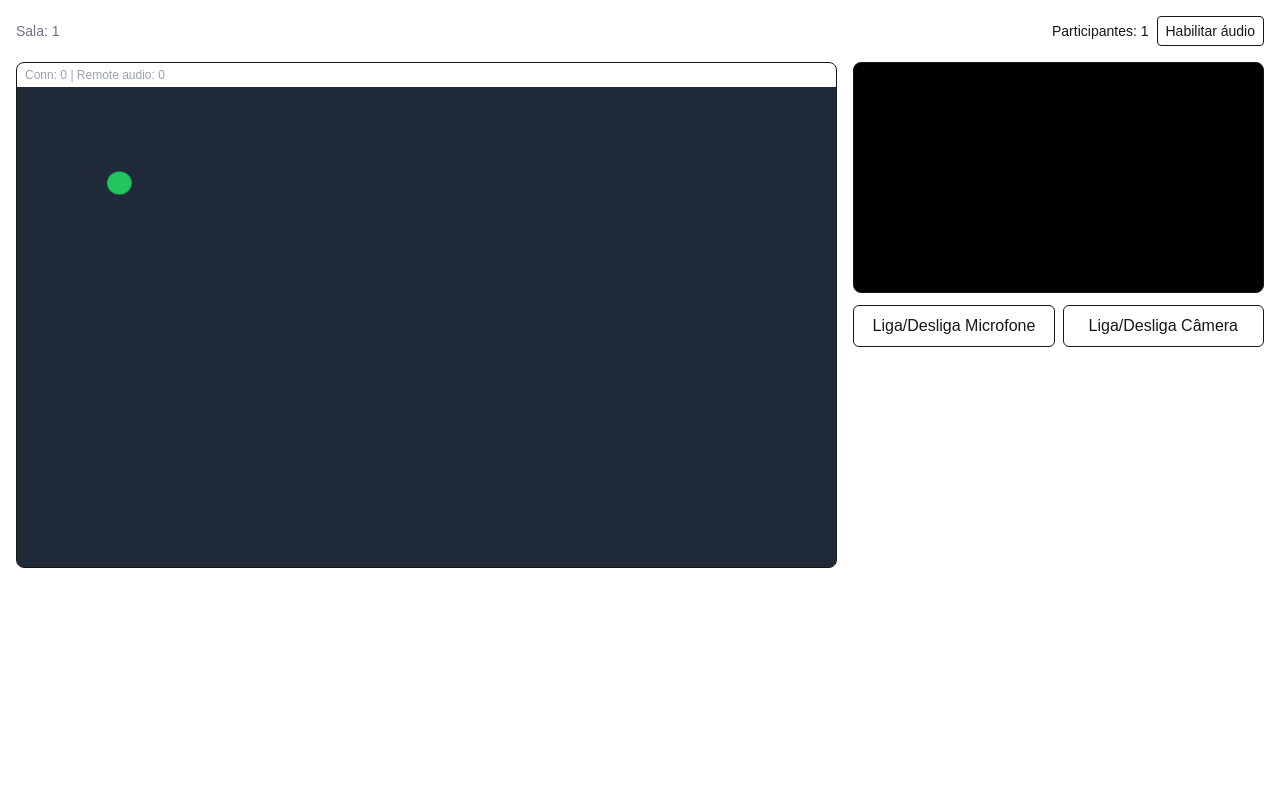
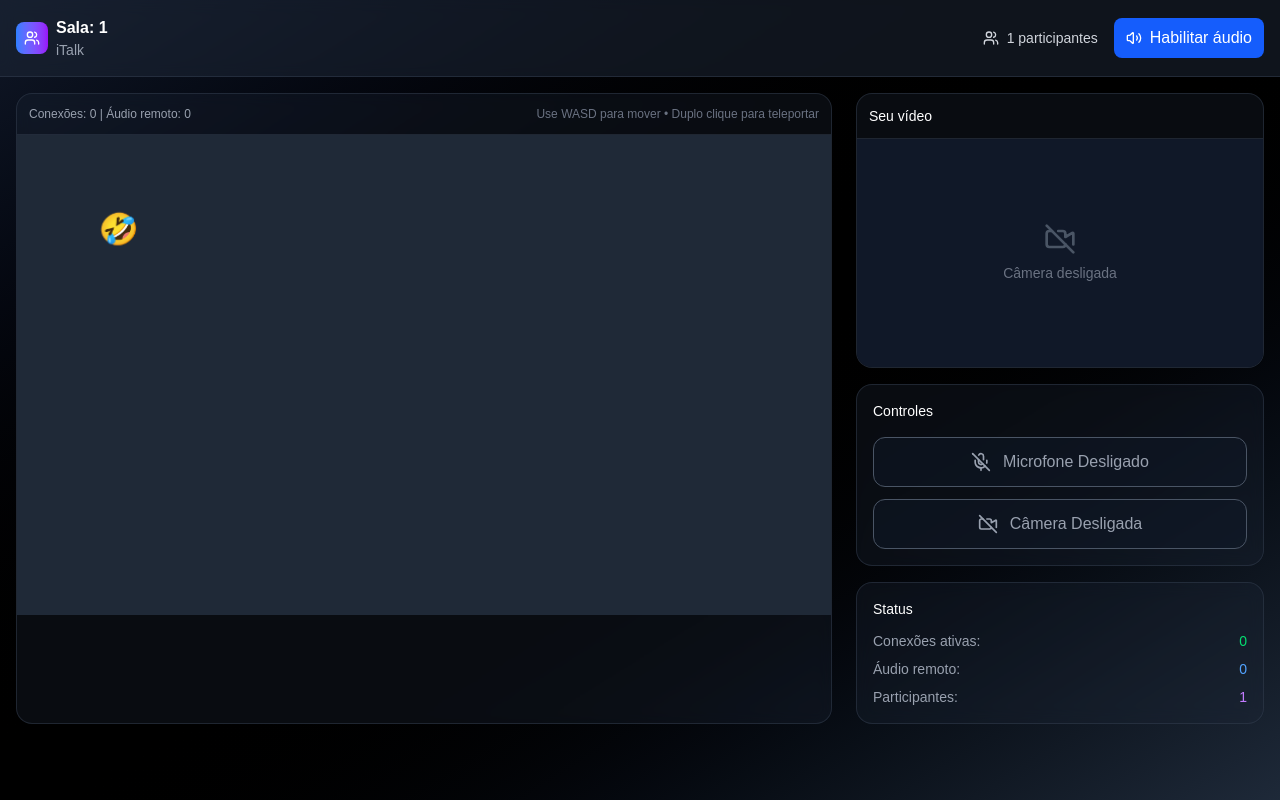
Before and after one commit to VituSuperMEg/italk, a Next.js app: page /room/1 in a window 1280 px wide. Built offline with nearby package versions, Linux system fonts and the light colour scheme; no server answers.

Commit message:
alterando o layout: da room

```diff
--- a/src/app/room/[roomId]/page.tsx
+++ b/src/app/room/[roomId]/page.tsx
@@ -1,9 +1,16 @@
 "use client";
-import { useEffect, useMemo, useRef, useState } from "react";
+import { useCallback, useEffect, useMemo, useRef, useState } from "react";
 import { useParams, useSearchParams } from "next/navigation";
 import { io, Socket } from "socket.io-client";
+import { Mic, MicOff, Video, VideoOff, Users, Volume2 } from "lucide-react";
 
 type Peer = { id: string; displayName: string };
+
+const emojis = ["😀", "😃", "😄", "😁", "😆", "😅", "🤣", "😂", "🙂", "🙃", "😉", "😊", "😇", "🥰", "😍", "🤩", "😘", "😗", "😚", "😙", "😋", "😛", "😜", "🤪", "😝", "🤑", "🤗", "🤭", "🤫", "🤔", "🤐", "🤨", "😐", "😑", "😶", "😏", "😒", "🙄", "😬", "🤥", "😌", "😔", "😪", "🤤", "😴", "😷", "🤒", "🤕", "🤢", "🤮", "🤧", "🥵", "🥶", "🥴", "😵", "🤯", "🤠", "🥳", "😎", "🤓", "🧐", "🤨", "🤪", "🤩", "🥰", "😍", "🤗", "🤔", "🤫", "🤭", "🤤", "😴", "😪", "😌", "😔", "😏", "😒", "🙄", "😬", "🤥", "🤐", "🤨", "😐", "😑", "😶", "😏", "😒", "🙄", "😬", "🤥", "🤐", "🤨", "😐", "😑", "😶"];
+
+const getRandomEmoji = () => {
+  return emojis[Math.floor(Math.random() * emojis.length)];
+};
 
 export default function RoomPage() {
   const { roomId } = useParams<{ roomId: string }>();
@@ -22,158 +29,28 @@ export default function RoomPage() {
   const pendingCandidates = useRef<Map<string, RTCIceCandidateInit[]>>(new Map());
   const streamRef = useRef<MediaStream | null>(null);
   const [peers, setPeers] = useState<Peer[]>([]);
-  const [readyToCall, setReadyToCall] = useState(true); // Force ready to call
+  const [readyToCall] = useState(true); // Force ready to call
   const pendingInitiate = useRef<Set<string>>(new Set());
   const [diag, setDiag] = useState<{ connected: number; remoteAudio: number }>(
     { connected: 0, remoteAudio: 0 }
   );
+  const [micEnabled, setMicEnabled] = useState(mic);
+  const [camEnabled, setCamEnabled] = useState(cam);
+  const [userEmoji, setUserEmoji] = useState("");
+  const [peerEmojis, setPeerEmojis] = useState<Map<string, string>>(new Map());
 
   // Basic movement state
   const [pos, setPos] = useState({ x: 100, y: 100 });
   const [keys, setKeys] = useState<Record<string, boolean>>({});
 
-  // Setup media - simplified
+  // Inicializar emoji do usuário
   useEffect(() => {
-    let cancelled = false;
-    navigator.mediaDevices
-      .getUserMedia({ audio: true, video: cam })
-      .then((stream) => {
-        if (cancelled) return;
-        streamRef.current = stream;
-        stream.getAudioTracks().forEach((t) => (t.enabled = !!mic));
-        stream.getVideoTracks().forEach((t) => (t.enabled = cam));
-        if (localVideoRef.current) {
-          localVideoRef.current.srcObject = stream;
-          localVideoRef.current.play().catch(() => {});
+    if (!userEmoji) {
+      setUserEmoji(getRandomEmoji());
     }
-        console.log("[client] media ready, processing pending connections");
-        // process any deferred initiations
-        if (pendingInitiate.current.size) {
-          for (const id of Array.from(pendingInitiate.current)) {
-            if (!pcByPeer.current.has(id)) createPeer(id, true);
-          }
-          pendingInitiate.current.clear();
-        }
-      })
-      .catch((e) => {
-        console.log("[client] getUserMedia failed:", e);
-        // Continue anyway - we'll try to connect without local media
-      });
-    return () => {
-      cancelled = true;
-      streamRef.current?.getTracks().forEach((t) => t.stop());
-      streamRef.current = null;
-    };
-  }, [mic, cam]);
+  }, [userEmoji]);
 
-  // Socket + signaling
-  useEffect(() => {
-    const signalUrl = process.env.NEXT_PUBLIC_SIGNAL_URL || "http://localhost:4001";
-    const socket = io(signalUrl);
-    socketRef.current = socket;
-
-    socket.on("connect", () => {
-      console.log("[client] connected to signaling server");
-      // Emit join immediately, no delay needed
-      console.log("[client] emitting join event");
-      socket.emit("join", { roomId, displayName });
-    });
-
-    // Also try to join on reconnect
-    socket.on("reconnect", () => {
-      console.log("[client] reconnected, joining room");
-      socket.emit("join", { roomId, displayName });
-    });
-
-    socket.on("peers", (list: Peer[]) => {
-      console.log("[client] received peers list:", list);
-      setPeers(list);
-      // I am the newcomer; I initiate offers to existing peers only here
-      list.forEach((p) => {
-        if (!pcByPeer.current.has(p.id)) {
-          console.log(`[client] initiating connection to peer ${p.id}, readyToCall: ${readyToCall}`);
-          if (readyToCall) {
-            console.log(`[client] calling createPeer for ${p.id}`);
-            createPeer(p.id, true);
-          } else {
-            console.log(`[client] adding ${p.id} to pending list`);
-            pendingInitiate.current.add(p.id);
-          }
-        }
-      });
-    });
-    // Existing peers should NOT initiate; they will just respond when they receive an offer
-    socket.on("peer-joined", (peer: Peer) => {
-      console.log("[client] peer joined:", peer);
-      setPeers((p) => [...p, peer]);
-    });
-    socket.on("peer-left", ({ id }: { id: string }) => {
-      setPeers((prev) => prev.filter((p) => p.id !== id));
-      const pc = pcByPeer.current.get(id);
-      pc?.close();
-      pcByPeer.current.delete(id);
-      const a = remoteAudioByPeer.current.get(id);
-      if (a) {
-        a.pause();
-        a.srcObject = null;
-        a.remove();
-      }
-      remoteAudioByPeer.current.delete(id);
-      peerPos.current.delete(id);
-    });
-
-    socket.on("signal", async ({ from, data }: { from: string; data: { sdp?: RTCSessionDescriptionInit; candidate?: RTCIceCandidateInit } }) => {
-      let pc = pcByPeer.current.get(from);
-      if (!pc) pc = createPeer(from, false);
-      if (data.sdp) {
-        if (data.sdp.type === "offer") {
-          await pc.setRemoteDescription(data.sdp);
-          const queued = pendingCandidates.current.get(from);
-          if (queued && queued.length) {
-            for (const c of queued) {
-              try { await pc.addIceCandidate(c); } catch {}
-            }
-            pendingCandidates.current.set(from, []);
-          }
-          const answer = await pc.createAnswer();
-          await pc.setLocalDescription(answer);
-          socket.emit("signal", { roomId, targetId: from, data: { sdp: pc.localDescription } });
-        } else if (data.sdp.type === "answer") {
-          if (pc.signalingState === "have-local-offer") {
-            await pc.setRemoteDescription(data.sdp);
-            const queued = pendingCandidates.current.get(from);
-            if (queued && queued.length) {
-              for (const c of queued) {
-                try { await pc.addIceCandidate(c); } catch {}
-              }
-              pendingCandidates.current.set(from, []);
-            }
-          }
-        }
-      } else if (data.candidate) {
-        if (pc.remoteDescription) {
-          try {
-            await pc.addIceCandidate(data.candidate);
-          } catch {}
-        } else {
-          const list = pendingCandidates.current.get(from) || [];
-          list.push(data.candidate);
-          pendingCandidates.current.set(from, list);
-        }
-      }
-    });
-
-    // position updates
-    socket.on("peer-pos", ({ id, x, y }: { id: string; x: number; y: number }) => {
-      peerPos.current.set(id, { x, y });
-    });
-
-    return () => {
-      socket.disconnect();
-    };
-  }, [roomId, displayName]);
-
-  function createPeer(peerId: string, isInitiator: boolean) {
+  const createPeer = useCallback((peerId: string, isInitiator: boolean) => {
     console.log(`[webrtc] creating peer connection to ${peerId}, initiator: ${isInitiator}`);
     const pc = new RTCPeerConnection({
       iceServers: [
@@ -260,7 +137,176 @@ export default function RoomPage() {
         });
     }
     return pc;
+  }, [roomId]);
+
+  // Setup media - simplified
+  useEffect(() => {
+    let cancelled = false;
+    navigator.mediaDevices
+      .getUserMedia({ audio: true, video: cam })
+      .then((stream) => {
+        if (cancelled) return;
+        streamRef.current = stream;
+        stream.getAudioTracks().forEach((t) => (t.enabled = !!mic));
+        stream.getVideoTracks().forEach((t) => (t.enabled = cam));
+        if (localVideoRef.current) {
+          localVideoRef.current.srcObject = stream;
+          localVideoRef.current.play().catch(() => {});
         }
+        console.log("[client] media ready, processing pending connections");
+        // process any deferred initiations
+        if (pendingInitiate.current.size) {
+          for (const id of Array.from(pendingInitiate.current)) {
+            if (!pcByPeer.current.has(id)) createPeer(id, true);
+          }
+          pendingInitiate.current.clear();
+        }
+      })
+      .catch((e) => {
+        console.log("[client] getUserMedia failed:", e);
+        // Continue anyway - we'll try to connect without local media
+      });
+    return () => {
+      cancelled = true;
+      streamRef.current?.getTracks().forEach((t) => t.stop());
+      streamRef.current = null;
+    };
+  }, [mic, cam, createPeer]);
+
+  // Socket + signaling
+  useEffect(() => {
+    const signalUrl = process.env.NEXT_PUBLIC_SIGNAL_URL || "http://localhost:4001";
+    const socket = io(signalUrl);
+    socketRef.current = socket;
+
+    socket.on("connect", () => {
+      console.log("[client] connected to signaling server");
+      // Emit join immediately, no delay needed
+      console.log("[client] emitting join event");
+      socket.emit("join", { roomId, displayName });
+    });
+
+    // Also try to join on reconnect
+    socket.on("reconnect", () => {
+      console.log("[client] reconnected, joining room");
+      socket.emit("join", { roomId, displayName });
+    });
+
+    socket.on("peers", (list: Peer[]) => {
+      console.log("[client] received peers list:", list);
+      setPeers(list);
+
+      // Atribuir emojis aleatórios para novos peers
+      setPeerEmojis(prev => {
+        const newMap = new Map(prev);
+        list.forEach(peer => {
+          if (!newMap.has(peer.id)) {
+            newMap.set(peer.id, getRandomEmoji());
+          }
+        });
+        return newMap;
+      });
+
+      // I am the newcomer; I initiate offers to existing peers only here
+      list.forEach((p) => {
+        if (!pcByPeer.current.has(p.id)) {
+          console.log(`[client] initiating connection to peer ${p.id}, readyToCall: ${readyToCall}`);
+          if (readyToCall) {
+            console.log(`[client] calling createPeer for ${p.id}`);
+            createPeer(p.id, true);
+          } else {
+            console.log(`[client] adding ${p.id} to pending list`);
+            pendingInitiate.current.add(p.id);
+          }
+        }
+      });
+    });
+    // Existing peers should NOT initiate; they will just respond when they receive an offer
+    socket.on("peer-joined", (peer: Peer) => {
+      console.log("[client] peer joined:", peer);
+      setPeers((p) => [...p, peer]);
+
+      // Atribuir emoji para o novo peer
+      setPeerEmojis(prev => {
+        const newMap = new Map(prev);
+        if (!newMap.has(peer.id)) {
+          newMap.set(peer.id, getRandomEmoji());
+        }
+        return newMap;
+      });
+    });
+    socket.on("peer-left", ({ id }: { id: string }) => {
+      setPeers((prev) => prev.filter((p) => p.id !== id));
+      const pc = pcByPeer.current.get(id);
+      pc?.close();
+      pcByPeer.current.delete(id);
+      const a = remoteAudioByPeer.current.get(id);
+      if (a) {
+        a.pause();
+        a.srcObject = null;
+        a.remove();
+      }
+      remoteAudioByPeer.current.delete(id);
+      peerPos.current.delete(id);
+
+      // Remover emoji do peer que saiu
+      setPeerEmojis(prev => {
+        const newMap = new Map(prev);
+        newMap.delete(id);
+        return newMap;
+      });
+    });
+
+    socket.on("signal", async ({ from, data }: { from: string; data: { sdp?: RTCSessionDescriptionInit; candidate?: RTCIceCandidateInit } }) => {
+      let pc = pcByPeer.current.get(from);
+      if (!pc) pc = createPeer(from, false);
+      if (data.sdp) {
+        if (data.sdp.type === "offer") {
+          await pc.setRemoteDescription(data.sdp);
+          const queued = pendingCandidates.current.get(from);
+          if (queued && queued.length) {
+            for (const c of queued) {
+              try { await pc.addIceCandidate(c); } catch {}
+            }
+            pendingCandidates.current.set(from, []);
+          }
+          const answer = await pc.createAnswer();
+          await pc.setLocalDescription(answer);
+          socket.emit("signal", { roomId, targetId: from, data: { sdp: pc.localDescription } });
+        } else if (data.sdp.type === "answer") {
+          if (pc.signalingState === "have-local-offer") {
+            await pc.setRemoteDescription(data.sdp);
+            const queued = pendingCandidates.current.get(from);
+            if (queued && queued.length) {
+              for (const c of queued) {
+                try { await pc.addIceCandidate(c); } catch {}
+              }
+              pendingCandidates.current.set(from, []);
+            }
+          }
+        }
+      } else if (data.candidate) {
+        if (pc.remoteDescription) {
+          try {
+            await pc.addIceCandidate(data.candidate);
+          } catch {}
+        } else {
+          const list = pendingCandidates.current.get(from) || [];
+          list.push(data.candidate);
+          pendingCandidates.current.set(from, list);
+        }
+      }
+    });
+
+    // position updates
+    socket.on("peer-pos", ({ id, x, y }: { id: string; x: number; y: number }) => {
+      peerPos.current.set(id, { x, y });
+    });
+
+    return () => {
+      socket.disconnect();
+    };
+  }, [roomId, displayName, readyToCall, createPeer]);
 
   // Removed peers-driven initiator effect to avoid glare
 
@@ -296,22 +342,56 @@ export default function RoomPage() {
       ctx!.clearRect(0, 0, el!.width, el!.height);
       ctx!.fillStyle = "#1f2937";
       ctx!.fillRect(0, 0, el!.width, el!.height);
-      ctx!.fillStyle = "#22c55e";
+
+      // Configurar fonte para emojis
+      ctx!.font = "32px Arial";
+      ctx!.textAlign = "center";
+      ctx!.textBaseline = "middle";
+
+      // Desenhar emoji do usuário (sem tag de nome para você mesmo)
+      if (userEmoji) {
+        ctx!.fillText(userEmoji, pos.x, pos.y);
+      }
+
+      // Desenhar peers com emojis e nomes
+      for (const [id, p] of peerPos.current.entries()) {
+        const peer = peers.find(peer => peer.id === id);
+        const emoji = peerEmojis.get(id);
+
+        if (emoji) {
+          // Desenhar emoji do peer
+          ctx!.fillText(emoji, p.x, p.y);
+
+          // Desenhar nome do peer acima do emoji
+          if (peer) {
+            ctx!.font = "11px Arial";
+            ctx!.textAlign = "center";
+            ctx!.textBaseline = "middle";
+
+            // Medir o texto para centralizar perfeitamente
+            const textWidth = ctx!.measureText(peer.displayName).width;
+            const padding = 6;
+            const bgWidth = textWidth + padding * 2;
+            const bgHeight = 18;
+            const bgX = p.x - bgWidth/2;
+            const bgY = p.y - 25;
+
+            // Fundo arredondado para o nome
+            ctx!.fillStyle = "rgba(0, 0, 0, 0.8)";
             ctx!.beginPath();
-      ctx!.arc(pos.x, pos.y, 12, 0, Math.PI * 2);
+            ctx!.roundRect(bgX, bgY, bgWidth, bgHeight, 8);
             ctx!.fill();
 
-      // draw peers
-      ctx!.fillStyle = "#60a5fa";
-      for (const [id, p] of peerPos.current.entries()) {
-        ctx!.beginPath();
-        ctx!.arc(p.x, p.y, 10, 0, Math.PI * 2);
-        ctx!.fill();
+            // Nome centralizado
+            ctx!.fillStyle = "#ffffff";
+            ctx!.fillText(peer.displayName, p.x, bgY + bgHeight/2);
 
-        // proximity-based volume (max at 0..1), falloff after 300px
-        const dx = p.x - pos.x;
-        const dy = p.y - pos.y;
-        const dist = Math.hypot(dx, dy);
+            // Resetar fonte
+            ctx!.font = "32px Arial";
+            ctx!.fillStyle = "#000000";
+          }
+        }
+
         // Temporarily force full volume to validate audio path
         const audio = remoteAudioByPeer.current.get(id);
         if (audio) audio.volume = 1;
@@ -320,7 +400,7 @@ export default function RoomPage() {
     }
     raf = requestAnimationFrame(frame);
     return () => cancelAnimationFrame(raf);
-  }, [keys, pos.x, pos.y]);
+  }, [keys, pos.x, pos.y, userEmoji, peerEmojis, peers, displayName]);
 
   // Double click to move
   function handleDblClick(e: React.MouseEvent<HTMLCanvasElement>) {
@@ -356,56 +436,172 @@ export default function RoomPage() {
     }
   }
 
+  // Funções de controle dos dispositivos
+  function toggleMic() {
+    const newState = !micEnabled;
+    setMicEnabled(newState);
+    streamRef.current?.getAudioTracks().forEach((t) => (t.enabled = newState));
+  }
+
+  function toggleCam() {
+    const newState = !camEnabled;
+    setCamEnabled(newState);
+    streamRef.current?.getVideoTracks().forEach((t) => (t.enabled = newState));
+  }
+
+
   const peersCount = useMemo(() => peers.length, [peers]);
 
   return (
-    <div className="min-h-dvh p-4 flex flex-col gap-4">
-      <div className="flex items-center justify-between">
-        <div className="text-sm text-gray-500">Sala: {String(roomId)}</div>
-        <div className="flex items-center gap-2 text-sm">
-          <span>Participantes: {peersCount + 1}</span>
+    <div className="min-h-screen bg-gradient-to-br from-gray-900 via-black to-gray-800">
+      {/* Header */}
+      <div className="bg-gray-800/50 backdrop-blur-sm border-b border-gray-700/50">
+        <div className="flex items-center justify-between p-4">
+          <div className="flex items-center gap-4">
+            <div className="flex items-center gap-2">
+              <div className="w-8 h-8 bg-gradient-to-r from-blue-500 to-purple-600 rounded-lg flex items-center justify-center">
+                <Users className="w-4 h-4 text-white" />
+              </div>
+              <div>
+                <h1 className="text-white font-semibold">Sala: {String(roomId)}</h1>
+                <p className="text-gray-400 text-sm">iTalk</p>
+              </div>
+            </div>
+          </div>
+
+          <div className="flex items-center gap-4">
+            <div className="flex items-center gap-2 text-sm text-gray-300">
+              <Users className="w-4 h-4" />
+              <span>{peersCount + 1} participantes</span>
+            </div>
+
             {!audioUnlocked && (
-            <button className="px-2 py-1 rounded border" onClick={unlockAudio}>Habilitar áudio</button>
+              <button
+                onClick={unlockAudio}
+                className="flex items-center gap-2 px-3 py-2 bg-blue-600 hover:bg-blue-700 text-white rounded-lg transition-colors"
+              >
+                <Volume2 className="w-4 h-4" />
+                Habilitar áudio
+              </button>
             )}
           </div>
         </div>
-      <div className="grid grid-cols-1 md:grid-cols-[2fr_1fr] gap-4">
-        <div className="rounded-lg border overflow-hidden">
-          <div className="px-2 py-1 text-xs text-gray-400">Conn: {diag.connected} | Remote audio: {diag.remoteAudio}</div>
+      </div>
+
+      {/* Main Content */}
+      <div className="flex-1 p-4">
+        <div className="grid grid-cols-1 lg:grid-cols-[2fr_1fr] gap-6 h-full">
+          {/* Canvas Area */}
+          <div className="bg-gray-800/30 backdrop-blur-sm rounded-2xl border border-gray-700/50 overflow-hidden">
+            <div className="p-3 border-b border-gray-700/50">
+              <div className="flex items-center justify-between">
+                <div className="text-xs text-gray-400">
+                  Conexões: {diag.connected} | Áudio remoto: {diag.remoteAudio}
+                </div>
+                <div className="text-xs text-gray-500">
+                  Use WASD para mover • Duplo clique para teleportar
+                </div>
+              </div>
+            </div>
+            <div className="relative">
               <canvas
                 ref={canvasRef}
                 width={800}
                 height={500}
                 onClick={handleCanvasClick}
                 onDoubleClick={handleDblClick}
-            className="w-full h-[50dvh] md:h-[60dvh] bg-black"
+                className="w-full h-[50vh] lg:h-[60vh] bg-gray-900 cursor-crosshair"
               />
             </div>
-        <div className="flex flex-col gap-3">
-          <div className="rounded-lg overflow-hidden border aspect-video bg-black">
-            <video ref={localVideoRef} className="w-full h-full object-cover" muted playsInline />
           </div>
-          <div ref={remoteContainerRef} className="hidden" />
-          <div className="grid grid-cols-2 gap-2">
+
+          {/* Sidebar */}
+          <div className="flex flex-col gap-4">
+            {/* Preview de Vídeo */}
+            <div className="bg-gray-800/30 backdrop-blur-sm rounded-2xl border border-gray-700/50 overflow-hidden">
+              <div className="p-3 border-b border-gray-700/50">
+                <h3 className="text-white font-medium text-sm">Seu vídeo</h3>
+              </div>
+              <div className="relative aspect-video bg-gray-900">
+                <video
+                  ref={localVideoRef}
+                  className="w-full h-full object-cover"
+                  muted
+                  playsInline
+                />
+                {!camEnabled && (
+                  <div className="absolute inset-0 bg-gray-900 flex items-center justify-center">
+                    <div className="text-center">
+                      <VideoOff className="w-8 h-8 text-gray-600 mx-auto mb-2" />
+                      <p className="text-gray-500 text-sm">Câmera desligada</p>
+                    </div>
+                  </div>
+                )}
+              </div>
+            </div>
+
+            {/* Controles */}
+            <div className="bg-gray-800/30 backdrop-blur-sm rounded-2xl border border-gray-700/50 p-4">
+              <h3 className="text-white font-medium text-sm mb-4">Controles</h3>
+
+              <div className="space-y-3">
+                {/* Microfone */}
                 <button
-              className="px-3 py-2 rounded-md border"
-              onClick={() => {
-                streamRef.current?.getAudioTracks().forEach((t) => (t.enabled = !t.enabled));
-              }}
+                  onClick={toggleMic}
+                  className={`w-full flex items-center justify-center gap-3 px-4 py-3 rounded-xl border transition-all ${
+                    micEnabled
+                      ? "bg-green-600/20 border-green-500 text-green-400 hover:bg-green-600/30"
+                      : "bg-gray-900/50 border-gray-600 text-gray-400 hover:bg-gray-800/50"
+                  }`}
                 >
-              Liga/Desliga Microfone
+                  {micEnabled ? <Mic className="w-5 h-5" /> : <MicOff className="w-5 h-5" />}
+                  <span className="font-medium">
+                    {micEnabled ? "Microfone Ligado" : "Microfone Desligado"}
+                  </span>
                 </button>
+
+                {/* Câmera */}
                 <button
-              className="px-3 py-2 rounded-md border"
-              onClick={() => {
-                streamRef.current?.getVideoTracks().forEach((t) => (t.enabled = !t.enabled));
-              }}
+                  onClick={toggleCam}
+                  className={`w-full flex items-center justify-center gap-3 px-4 py-3 rounded-xl border transition-all ${
+                    camEnabled
+                      ? "bg-green-600/20 border-green-500 text-green-400 hover:bg-green-600/30"
+                      : "bg-gray-900/50 border-gray-600 text-gray-400 hover:bg-gray-800/50"
+                  }`}
                 >
-              Liga/Desliga Câmera
+                  {camEnabled ? <Video className="w-5 h-5" /> : <VideoOff className="w-5 h-5" />}
+                  <span className="font-medium">
+                    {camEnabled ? "Câmera Ligada" : "Câmera Desligada"}
+                  </span>
                 </button>
+
+              </div>
+            </div>
+
+            {/* Status da Conexão */}
+            <div className="bg-gray-800/30 backdrop-blur-sm rounded-2xl border border-gray-700/50 p-4">
+              <h3 className="text-white font-medium text-sm mb-3">Status</h3>
+              <div className="space-y-2 text-sm">
+                <div className="flex items-center justify-between">
+                  <span className="text-gray-400">Conexões ativas:</span>
+                  <span className="text-green-400 font-medium">{diag.connected}</span>
+                </div>
+                <div className="flex items-center justify-between">
+                  <span className="text-gray-400">Áudio remoto:</span>
+                  <span className="text-blue-400 font-medium">{diag.remoteAudio}</span>
+                </div>
+                <div className="flex items-center justify-between">
+                  <span className="text-gray-400">Participantes:</span>
+                  <span className="text-purple-400 font-medium">{peersCount + 1}</span>
                 </div>
               </div>
             </div>
           </div>
+        </div>
+      </div>
+
+      {/* Hidden container for remote audio */}
+      <div ref={remoteContainerRef} className="hidden" />
+    </div>
   );
 }
```
Lines whose indentation alone changed are shown as unchanged.
